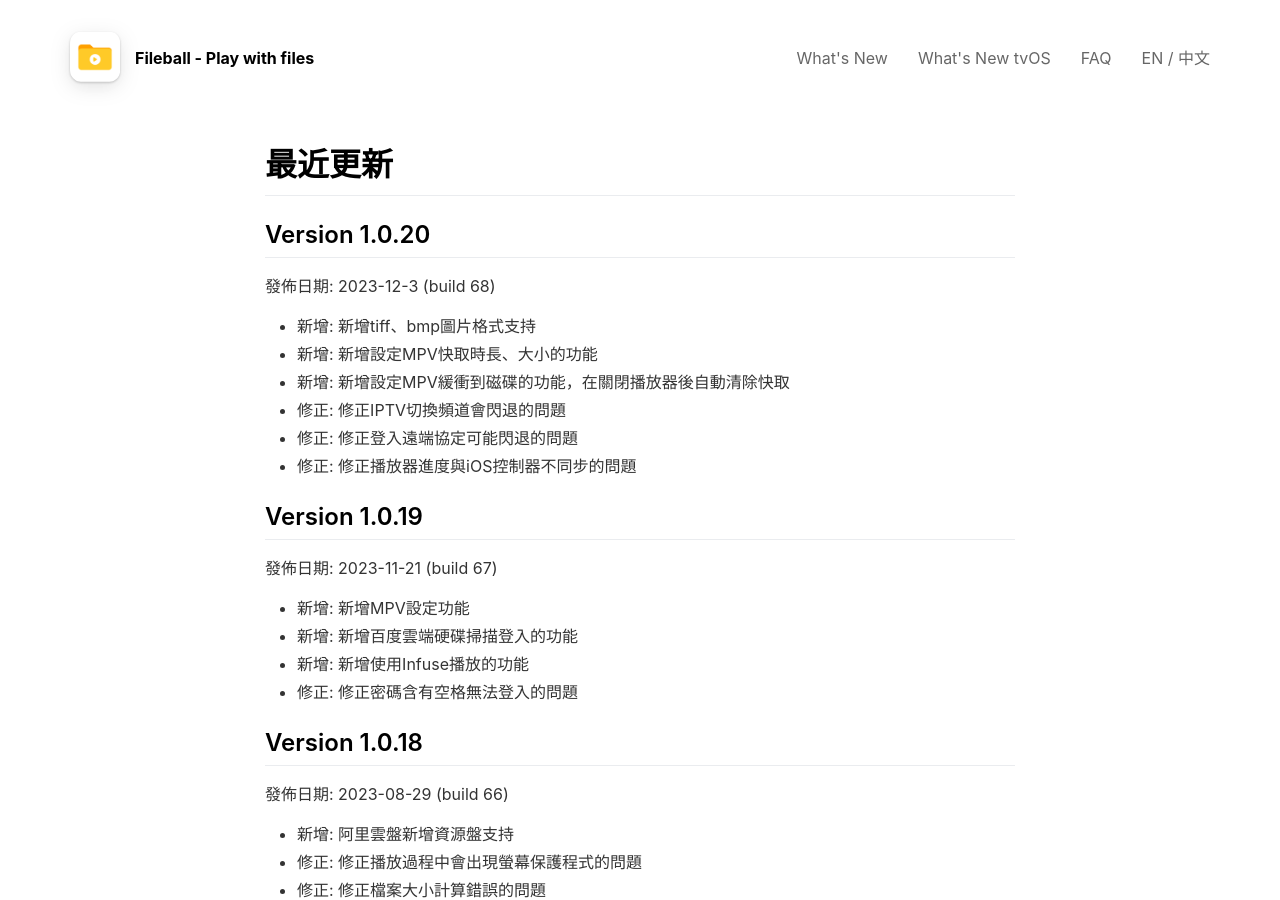
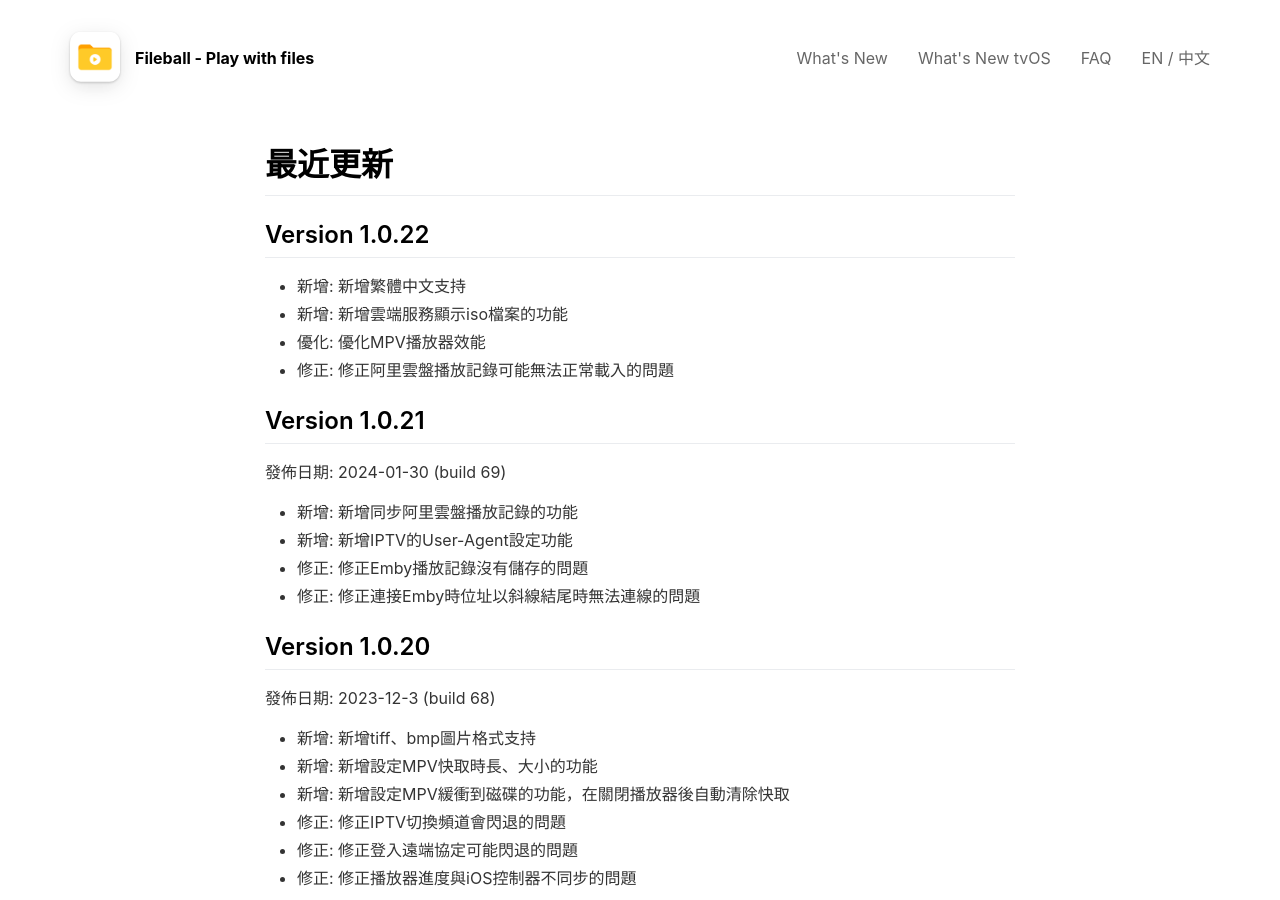
Before and after one commit to alexiscn/fileball.app, a Jekyll site: the page built from _pages/tw/changelog_tv.md, in a window 1280 px wide and 900 px high. Built offline with Jekyll 4.4.1, drawn with Linux system fonts in a browser that asks for light colours; nearby versions of some CDN libraries.

Commit message:
update changelog

```diff
--- a/_pages/tw/changelog_tv.md
+++ b/_pages/tw/changelog_tv.md
@@ -7,6 +7,22 @@ locale: tw
 ---
 
 # 最近更新
+
+## **Version 1.0.22**
+
+- 新增: 新增繁體中文支持
+- 新增: 新增雲端服務顯示iso檔案的功能
+- 優化: 優化MPV播放器效能
+- 修正: 修正阿里雲盤播放記錄可能無法正常載入的問題
+
+## **Version 1.0.21**
+
+發佈日期: 2024-01-30 (build 69)
+
+- 新增: 新增同步阿里雲盤播放記錄的功能
+- 新增: 新增IPTV的User-Agent設定功能
+- 修正: 修正Emby播放記錄沒有儲存的問題
+- 修正: 修正連接Emby時位址以斜線結尾時無法連線的問題
 
 ## **Version 1.0.20**
 
```
Also changed, not shown: _pages/changlog_tv.md (+3 -0 lines), _pages/cn/changelog_tv.md (+3 -0 lines).
